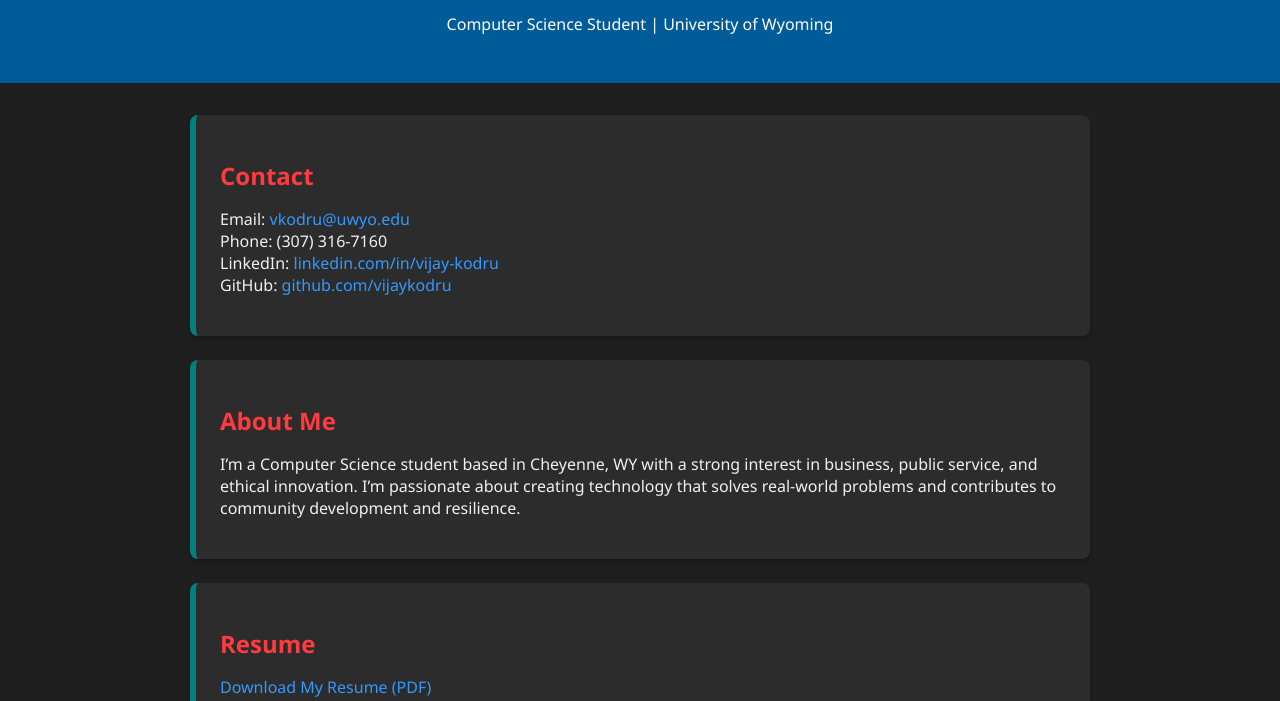
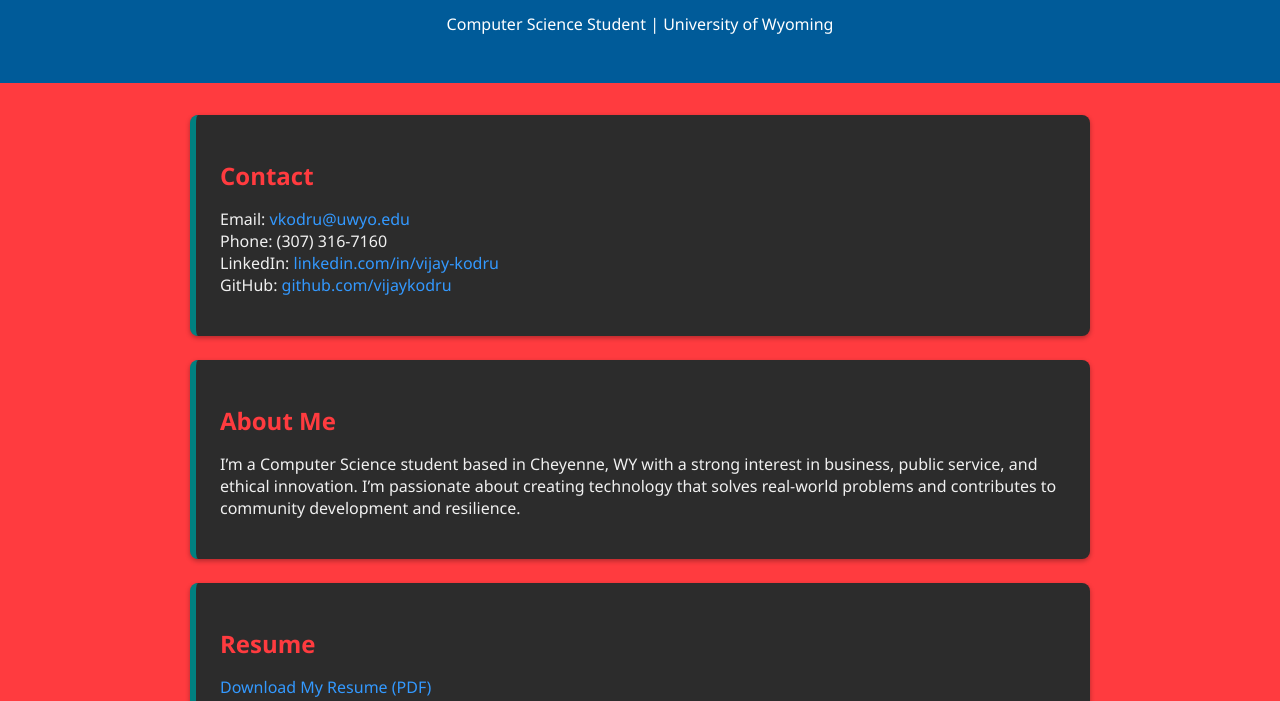
Before and after one commit to vijaykodru/vijaykodru.github.io, a plain HTML site: page index.html in a window 1280 px wide. Shown: the part 99-800 px from the top of the page. Drawn offline with Linux system fonts and the light colour scheme.

Commit message:
Update index.html

```diff
--- a/index.html
+++ b/index.html
@@ -8,7 +8,7 @@
   <style>
     body {
       font-family: 'Segoe UI', Tahoma, Geneva, Verdana, sans-serif;
-      background-color: #1f1f1f;
+      background-color: #FF3B3F;
       color: #f0f0f0;
       margin: 0;
       padding: 0;
```
